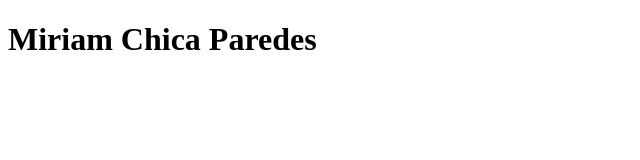
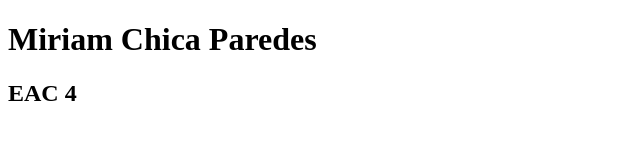
Before and after one commit to miriamioc/ModaGlobal, a website: page public_html/index.html in a window 1280 px wide. Shown: the whole page, without its empty margins (0-640 px from the left). Drawn offline with Linux system fonts and the light colour scheme.

Commit message:
canvis exercici 16

```diff
--- a/public_html/index.html
+++ b/public_html/index.html
@@ -11,5 +11,6 @@ Click nbfs://nbhost/SystemFileSystem/Templates/Other/html.html to edit this temp
     </head>
     <body>
         <h1>Miriam Chica Paredes</h1>
+        <h2>EAC 4</h2>
     </body>
 </html>
```
